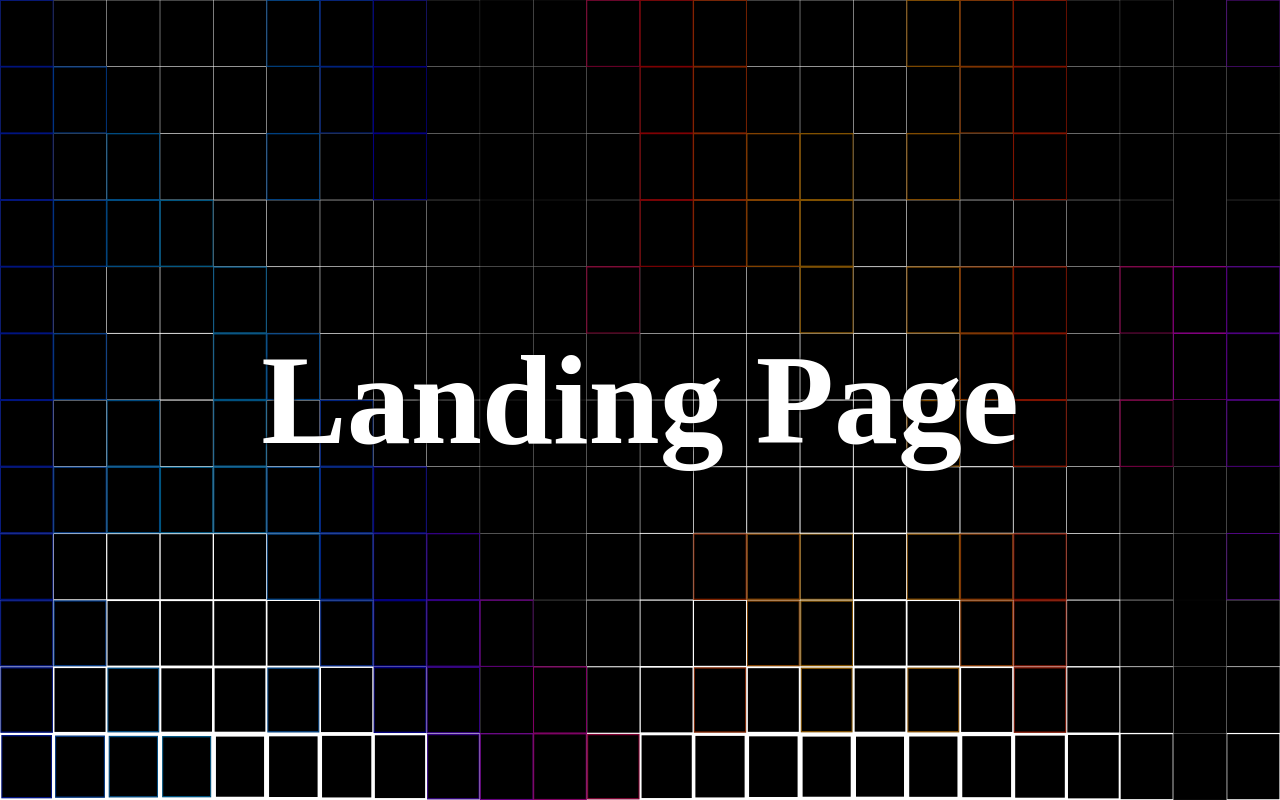
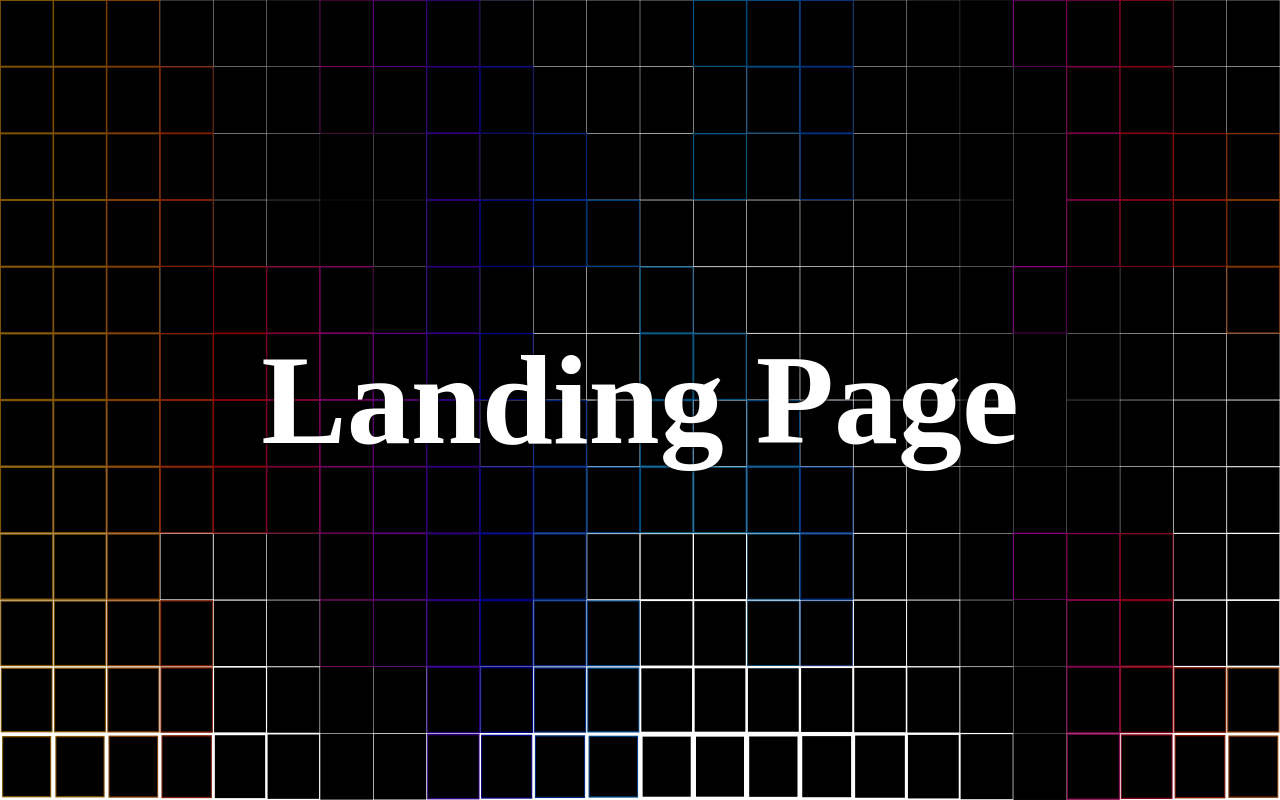
Before and after one commit to AtriusX/Portfolio, a Next.js app: page / in a window 1280 px wide. Built offline with nearby package versions, Linux system fonts and the light colour scheme.

Commit message:
Remove frame limit

```diff
--- a/pages/index.tsx
+++ b/pages/index.tsx
@@ -92,7 +92,6 @@ const Home: NextPage = () => {
         width='100%'
         height='100%'
         preserveAspectRatio="none"
-        frames={30}
       />
       <div
         style={{
```
